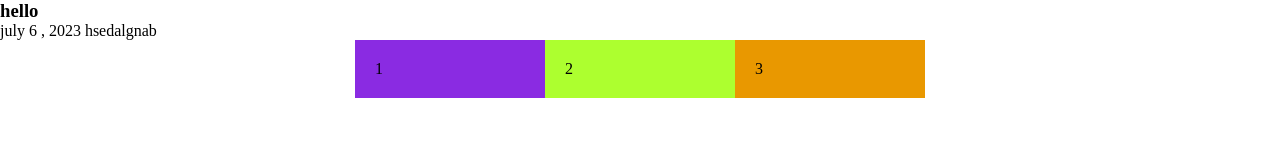
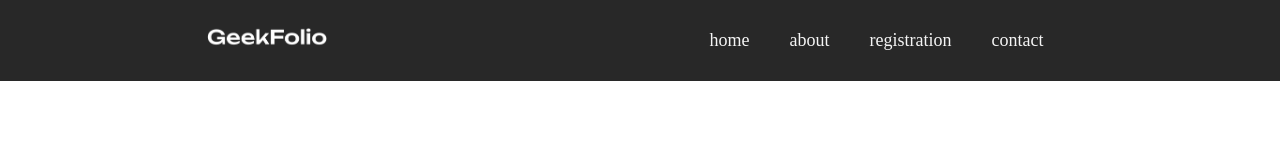
Before and after one commit to sabbir5200/july_6_website_design, a plain HTML site: page index.html in a window 1280 px wide. Drawn offline with Linux system fonts and the light colour scheme.

Commit message:
third commit in 8.09 pm

```diff
--- a/index.html
+++ b/index.html
@@ -7,15 +7,23 @@
     <link rel="stylesheet" href="./style.css">
 </head>
 <body>
-    <h3>hello</h3>
-    <time datetime="">july 6 , 2023</time>
-    <bdo dir="rtl">bangladesh</bdo>
-
-    <div class="container">
-        <div class="box-1">1</div>
-        <div class="box-2">2</div>
-        <div class="box-3">3</div>
-    </div>
+        <header>
+            <nav>
+                <div class="menu-container">
+                    <div class="logo">
+                        <img class="logo-image" src="./logo/logo-light.png" alt="">
+                    </div>
+                    <div class="menus">
+                        <li class="item">home</li>
+                        <li class="item">about</li>
+                        <li class="item">registration</li>
+                        <li class="item">contact</li>
+                    </div>
+                </div>
+            </nav>
+        </header>
+        <main></main>
+        <footer></footer>
 
 </body>
 </html>
--- a/style.css
+++ b/style.css
@@ -1,26 +1,30 @@
 *{
-    margin: 0;
-    padding: 0;
+    margin: 0px;
+    padding: 0px;
 }
-.container{
+.menu-container{
+    background-color: rgb(40, 40, 40);
+    padding: 20px;
+    color: whitesmoke;
+    list-style: none;
     display: flex;
-    justify-content: center;
-    /* justify-content: space-between; */
     align-items: center;
-    /* flex-direction: row-reverse; */
+    justify-content: space-around;
 }
-.box-1{
-    padding: 20px;
-    background-color: blueviolet;
-    width: 150px;
+.logo-image{
+    width: 120px;
+
 }
-.box-2{
-    background-color: greenyellow;
-    padding: 20px;
-    width: 150px;
+.menus{
+    display: flex;
+
 }
-.box-3{
-    background-color: rgb(233, 152, 0);
-    padding: 20px;
-    width: 150px;
+.item{
+    margin-right:20px;
+    padding: 10px;
+    font-size: 18px;
 }
+.item:hover{
+    color: chartreuse;
+    cursor: pointer;
+}
```
